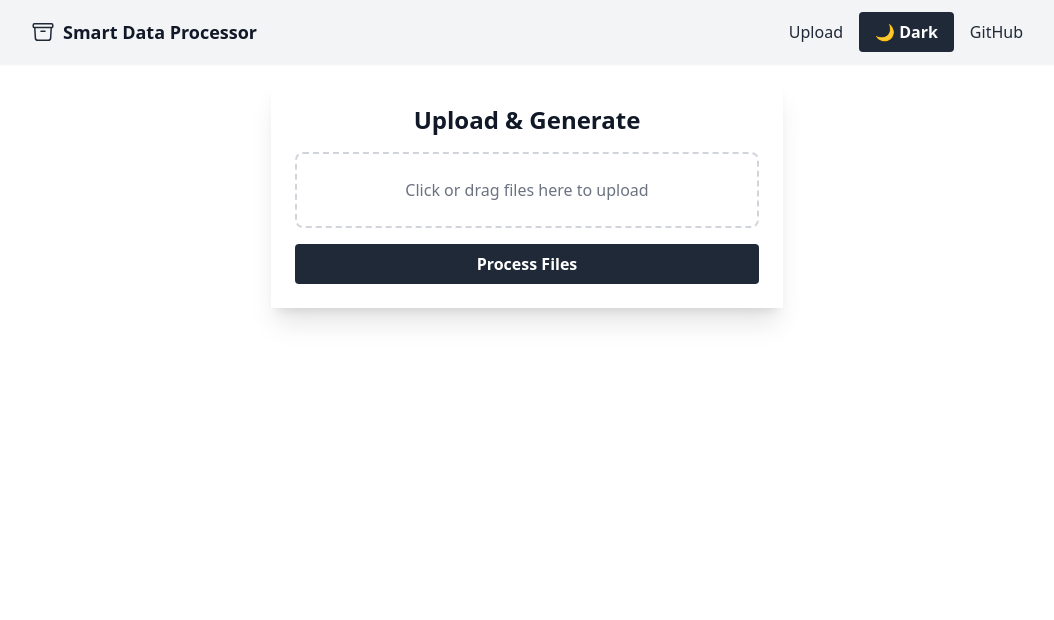
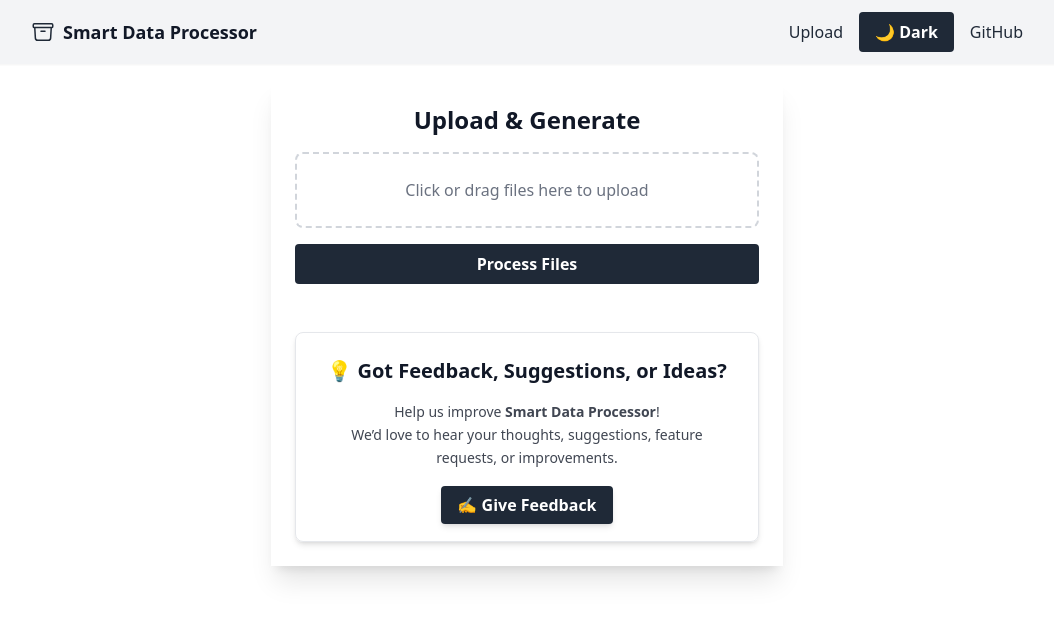
Before and after one commit to manojmadduri/smart-data-processor, a React (Create React App) app in the folder frontend/: page /upload in a window 1280 px wide. Shown: the top 620 px of the page, without its empty margins (113-1167 px from the left). Built offline with nearby package versions, Linux system fonts and the light colour scheme; no server answers; the HTML template or start-up script is replaced by a standard one.

Commit message:
Update UploadPage.jsx
add feedback button

```diff
--- a/frontend/src/pages/UploadPage.jsx
+++ b/frontend/src/pages/UploadPage.jsx
@@ -91,6 +91,25 @@ export default function UploadPage() {
       {preview && (
         <JSONPreviewModal text={preview} onClose={() => setPreview(null)} />
       )}
+      <div className="mt-12 px-6 py-6 bg-base-100 rounded-lg shadow-md border border-base-300 text-center space-y-4">
+  <h3 className="text-xl font-semibold text-base-content flex justify-center items-center gap-2">
+    💡 Got Feedback, Suggestions, or Ideas?
+  </h3>
+
+  <p className="text-sm text-base-content opacity-80 leading-relaxed max-w-md mx-auto">
+    Help us improve <span className="font-semibold">Smart Data Processor</span>!<br />
+    We’d love to hear your thoughts, suggestions, feature requests, or improvements.
+  </p>
+
+  <div className="pt-2">
+    <a
+      href="/feedback"
+      className="btn btn-primary text-base px-6 py-2 shadow-md hover:scale-105 transition-transform duration-200"
+    >
+      ✍️ Give Feedback
+    </a>
+  </div>
+</div>
     </div>
   );
 }
```
